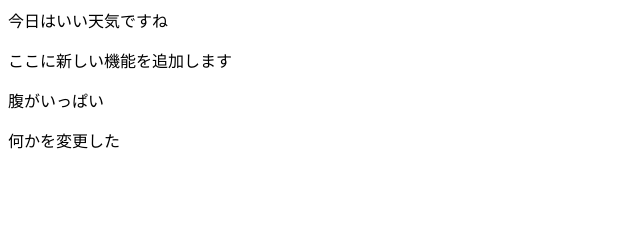
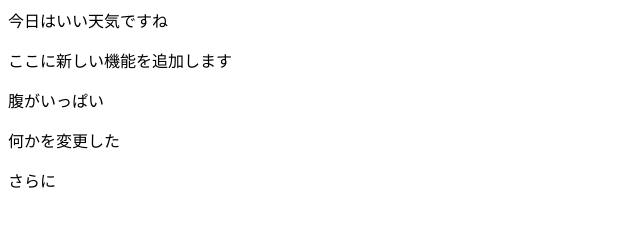
Before and after one commit to yoshida0805/gittest, a plain HTML site: page index.html in a window 1280 px wide. Shown: the full height of the page, 0-640 px from the left. Drawn offline with Linux system fonts and the light colour scheme.

Commit message:
first commit

```diff
--- a/index.html
+++ b/index.html
@@ -14,5 +14,7 @@
 
     <p>何かを変更した</p>
 
+
+    <p>さらに</p>
 </body>
 </html>
```
